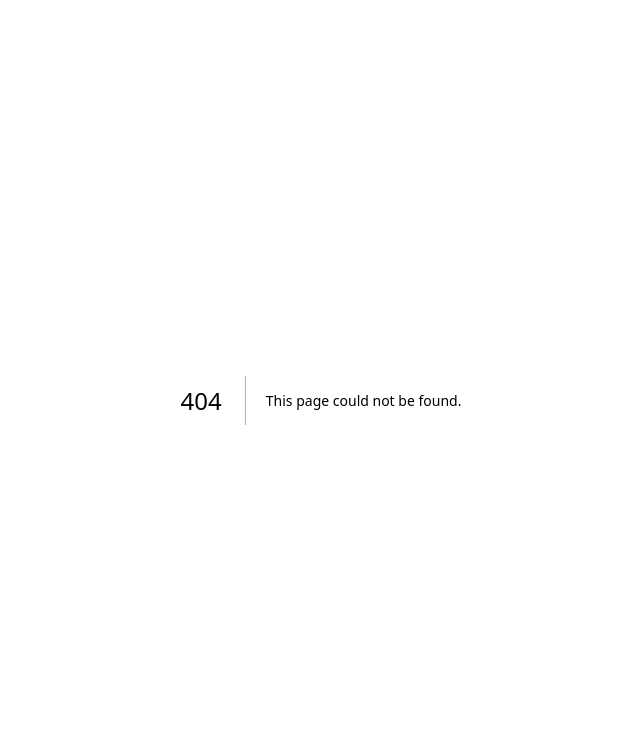
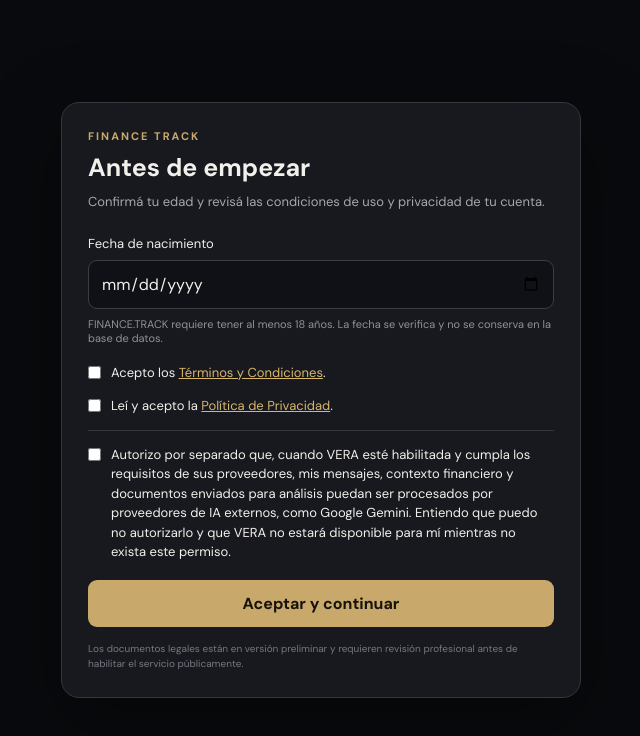
Before and after one commit to 9fwkhmmnr2-dev/balance-ai, a Next.js app: page /legal/accept in a window 1280 px wide. Before the commit this address had no page. Shown: the top 736 px of the page, without its empty margins (319-959 px from the left). Built offline with nearby package versions, Linux system fonts and the light colour scheme.

Commit message:
Add adult registration and privacy acceptance flow

```diff
--- /dev/null
+++ b/app/legal/accept/page.tsx
@@ -0,0 +1,85 @@
+"use client";
+
+import { useState } from "react";
+import Link from "next/link";
+import { useRouter } from "next/navigation";
+import { supabase } from "@/lib/supabase";
+import { MINIMUM_AGE_YEARS } from "@/lib/legal-versions";
+
+export default function LegalAcceptancePage() {
+  const router = useRouter();
+  const [birthDate, setBirthDate] = useState("");
+  const [acceptedTerms, setAcceptedTerms] = useState(false);
+  const [acceptedPrivacy, setAcceptedPrivacy] = useState(false);
+  const [aiDataConsent, setAiDataConsent] = useState(false);
+  const [loading, setLoading] = useState(false);
+  const [error, setError] = useState("");
+
+  async function submit(event: React.FormEvent<HTMLFormElement>) {
+    event.preventDefault();
+    setError("");
+    if (!acceptedTerms || !acceptedPrivacy) {
+      setError("Tenés que aceptar los Términos y la Política de Privacidad.");
+      return;
+    }
+    if (!birthDate) {
+      setError("Ingresá tu fecha de nacimiento.");
+      return;
+    }
+    setLoading(true);
+    try {
+      const { data: sessionData, error: sessionError } = await supabase.auth.getSession();
+      if (sessionError || !sessionData.session) {
+        router.replace("/login");
+        return;
+      }
+      const response = await fetch("/api/legal/accept", {
+        method: "POST",
+        headers: { "Content-Type": "application/json", Authorization: `Bearer ${sessionData.session.access_token}` },
+        body: JSON.stringify({ birthDate, acceptedTerms, acceptedPrivacy, aiDataConsent }),
+      });
+      const payload = await response.json();
+      if (!response.ok) throw new Error(payload.error || "No pudimos guardar la aceptación.");
+      router.replace("/perfil/editar");
+      router.refresh();
+    } catch (cause) {
+      setError(cause instanceof Error ? cause.message : "Ocurrió un error.");
+    } finally {
+      setLoading(false);
+    }
+  }
+
+  return (
+    <main style={{ minHeight: "100vh", background: "#090A0D", color: "#F2F0EB", display: "grid", placeItems: "center", padding: 20 }}>
+      <form onSubmit={submit} style={{ width: "100%", maxWidth: 520, background: "#17191F", border: "1px solid #34363D", borderRadius: 18, padding: 26, boxShadow: "0 24px 80px rgba(0,0,0,.35)" }}>
+        <p style={{ color: "#C8A96B", fontSize: 11, letterSpacing: 2, fontWeight: 700 }}>FINANCE TRACK</p>
+        <h1 style={{ fontSize: 25, margin: "8px 0" }}>Antes de empezar</h1>
+        <p style={{ color: "#A7A7AD", fontSize: 13, lineHeight: 1.6, marginBottom: 22 }}>Confirmá tu edad y revisá las condiciones de uso y privacidad de tu cuenta.</p>
+
+        <label style={{ display: "block", fontSize: 13, marginBottom: 8 }}>Fecha de nacimiento</label>
+        <input type="date" required value={birthDate} onChange={e => setBirthDate(e.target.value)} max={new Date().toISOString().slice(0,10)} style={{ width: "100%", boxSizing: "border-box", padding: 12, borderRadius: 9, border: "1px solid #3B3D45", background: "#101116", color: "#F2F0EB", marginBottom: 18 }} />
+        <p style={{ color: "#92909A", fontSize: 11, marginTop: -10, marginBottom: 18 }}>FINANCE.TRACK requiere tener al menos {MINIMUM_AGE_YEARS} años. La fecha se verifica y no se conserva en la base de datos.</p>
+
+        <div style={{ display: "grid", gap: 14, margin: "18px 0" }}>
+          <label style={{ display: "flex", gap: 10, alignItems: "flex-start", fontSize: 13, lineHeight: 1.5 }}>
+            <input type="checkbox" checked={acceptedTerms} onChange={e => setAcceptedTerms(e.target.checked)} required style={{ marginTop: 3 }} />
+            <span>Acepto los <Link href="/terminos" target="_blank" style={{ color: "#D8B66A", textDecoration: "underline" }}>Términos y Condiciones</Link>.</span>
+          </label>
+          <label style={{ display: "flex", gap: 10, alignItems: "flex-start", fontSize: 13, lineHeight: 1.5 }}>
+            <input type="checkbox" checked={acceptedPrivacy} onChange={e => setAcceptedPrivacy(e.target.checked)} required style={{ marginTop: 3 }} />
+            <span>Leí y acepto la <Link href="/privacidad" target="_blank" style={{ color: "#D8B66A", textDecoration: "underline" }}>Política de Privacidad</Link>.</span>
+          </label>
+          <div style={{ borderTop: "1px solid #34363D", paddingTop: 14 }}>
+            <label style={{ display: "flex", gap: 10, alignItems: "flex-start", fontSize: 13, lineHeight: 1.5 }}>
+              <input type="checkbox" checked={aiDataConsent} onChange={e => setAiDataConsent(e.target.checked)} style={{ marginTop: 3 }} />
+              <span>Autorizo por separado que, cuando VERA esté habilitada y cumpla los requisitos de sus proveedores, mis mensajes, contexto financiero y documentos enviados para análisis puedan ser procesados por proveedores de IA externos, como Google Gemini. Entiendo que puedo no autorizarlo y que VERA no estará disponible para mí mientras no exista este permiso.</span>
+            </label>
+          </div>
+        </div>
+        {error && <p role="alert" style={{ color: "#E6A39B", fontSize: 12, lineHeight: 1.5 }}>{error}</p>}
+        <button type="submit" disabled={loading} style={{ width: "100%", border: 0, borderRadius: 9, padding: 13, background: "#C8A96B", color: "#17130B", fontWeight: 700, cursor: loading ? "wait" : "pointer" }}>{loading ? "Verificando..." : "Aceptar y continuar"}</button>
+        <p style={{ color: "#777681", fontSize: 10, lineHeight: 1.5, marginTop: 14 }}>Los documentos legales están en versión preliminar y requieren revisión profesional antes de habilitar el servicio públicamente.</p>
+      </form>
+    </main>
+  );
+}
```
